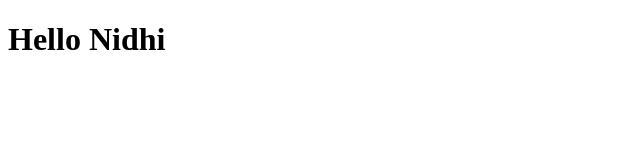
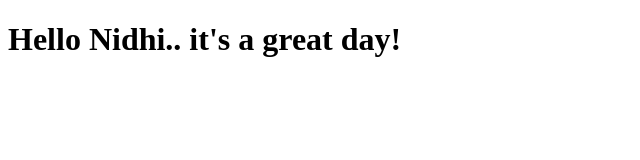
Before and after one commit to nidhipatnaik/coursera_test, a plain HTML site: page site/index.html in a window 1280 px wide. Shown: the whole page, without its empty margins (0-640 px from the left). Drawn offline with Linux system fonts and the light colour scheme.

Commit message:
new changes

```diff
--- a/site/index.html
+++ b/site/index.html
@@ -6,6 +6,6 @@
 	<title>Hello Nidhi</title>
 </head>
 <body>
-<h1>Hello Nidhi</h1>
+<h1>Hello Nidhi.. it's a great day!</h1>
 </body>
 </html>
```
